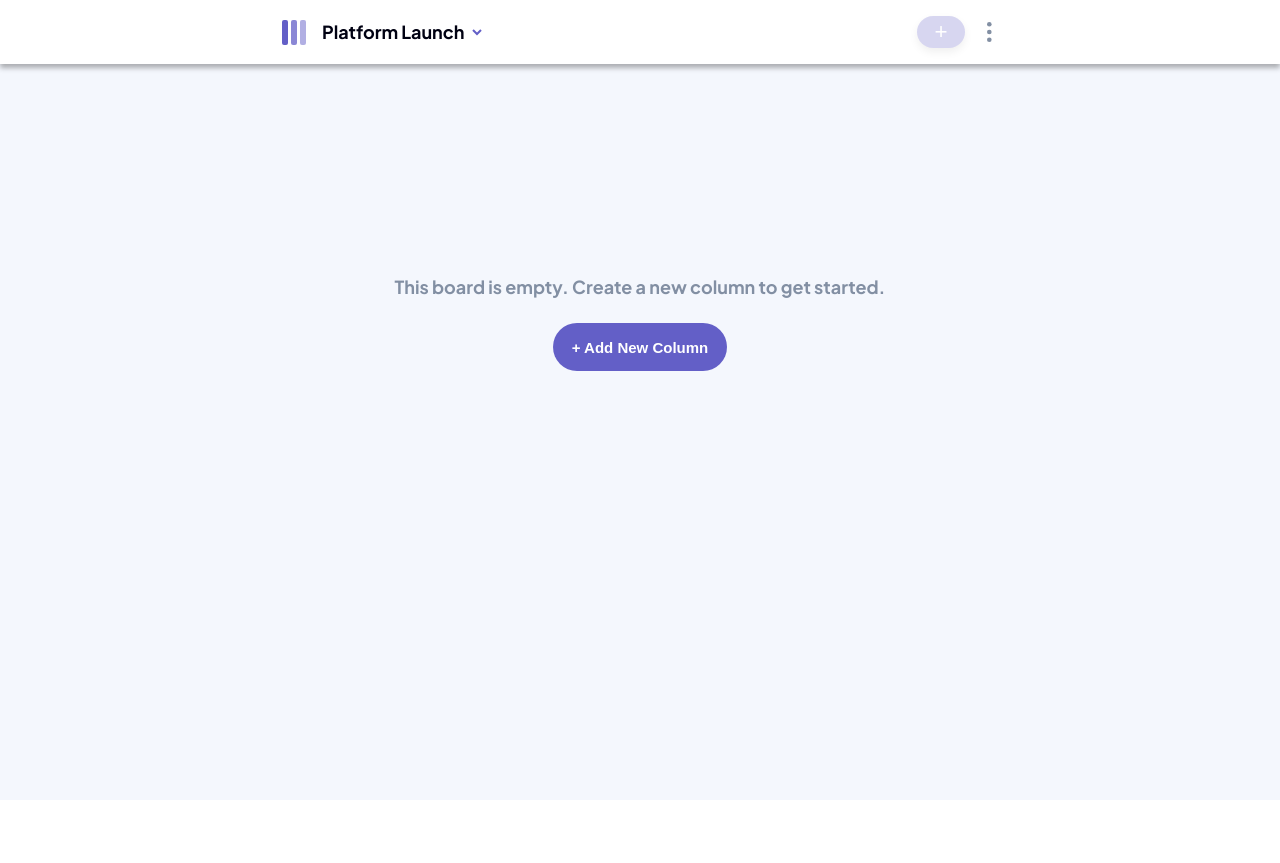
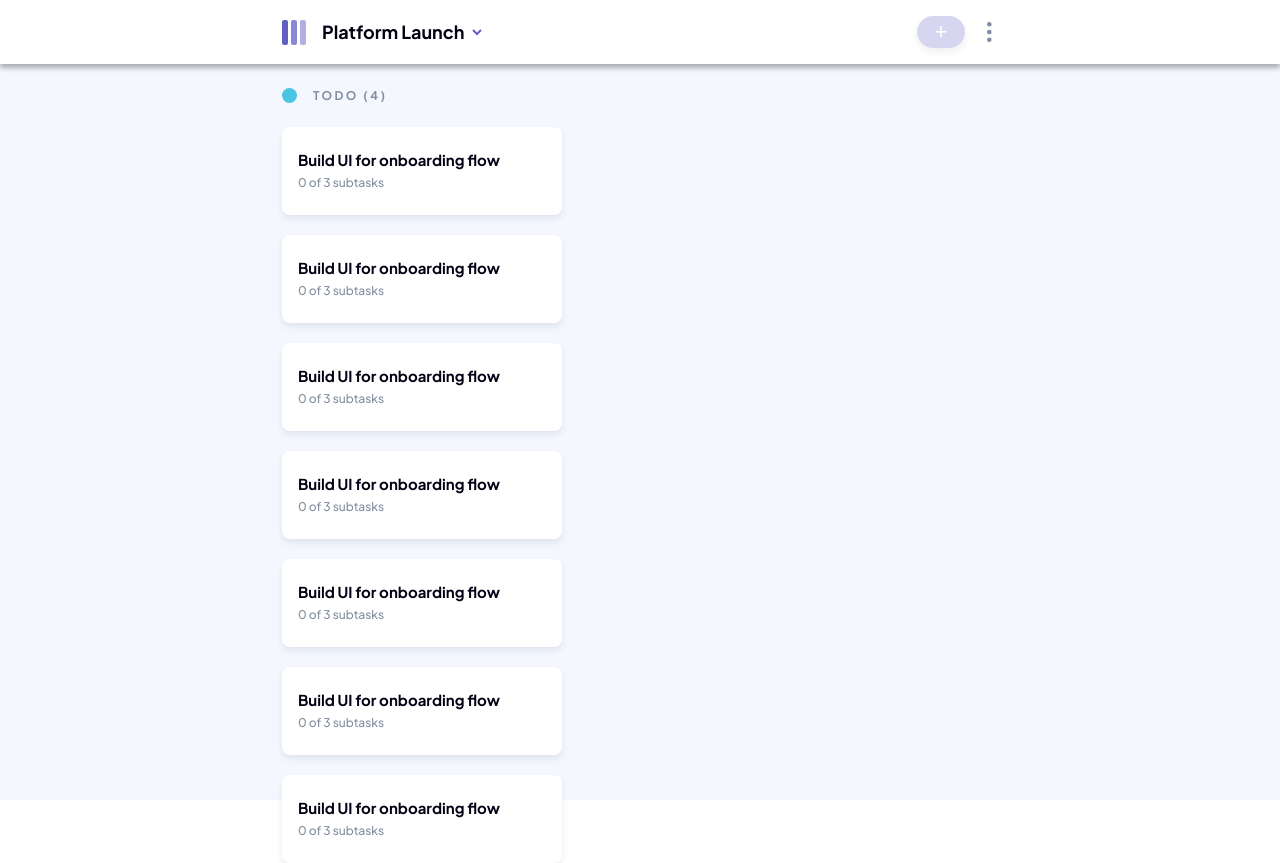
Before and after one commit to BasilGaudion/Kanban-task-manager, a React app: page / in a window 1280 px wide. Before the commit the page ends 800 px from the top, so only its background shows below. Built offline with nearby package versions, Linux system fonts and the light colour scheme.

Commit message:
feature/Add static column with static task on the current board

```diff
--- /dev/null
+++ b/src/components/Column/index.tsx
@@ -0,0 +1,25 @@
+import React from 'react';
+import './styles.scss';
+import Task from '../Task';
+
+const Column = () => {
+  return (
+    <section className='column'>
+      <div className='column__title-group'>
+        <span className='column__color'></span>
+        <h3 className='column__title'>Todo (4)</h3>
+      </div>
+      <section className='column__tasks'>
+        <Task/>
+        <Task/>
+        <Task/>
+        <Task/>
+        <Task/>
+        <Task/>
+        <Task/>
+      </section>
+    </section>
+  );
+};
+
+export default Column;
--- /dev/null
+++ b/src/components/Column/styles.scss
@@ -0,0 +1,32 @@
+.column {
+    margin-top: 24px;
+
+    &__title-group {
+        display: flex;
+        gap: 16px;
+        margin-bottom: 24px;
+    }
+
+    &__color {
+        display: block;
+        width: 15px;
+        height: 15px;
+        background-color: #49C4E5;
+        border-radius: 50%;
+    }
+
+    &__title {
+        color: var(--medium-grey, #828FA3);
+        font-size: .75rem;
+        font-weight: 700;
+        line-height: normal;
+        letter-spacing: 2.4px;
+        text-transform: uppercase;
+    }
+
+    &__tasks {
+        display: flex;
+        flex-direction: column;
+        gap: 20px;
+    }
+}
--- a/src/components/Main/index.tsx
+++ b/src/components/Main/index.tsx
@@ -1,13 +1,24 @@
-import React from 'react';
+import React, { useState } from 'react';
 import './styles.scss';
+import Column from '../Column';
 
 const Main = () => {
+  const [haveColums, setHaveColums] = useState(true);
+
   return (
     <main className='main'>
-        <div className='main__container container'>
-        <h3 className='main__empty-board'>This board is empty. Create a new column to get started.</h3>
-        <button type='button' className='main__button-column'>+ Add New Column</button>
-        </div>
+        {haveColums
+
+          ?
+          <div className='main__container container'>
+            <Column/>
+          </div>
+          :
+          <div className='main__container--empty container'>
+            <h3 className='main__empty-board'>This board is empty. Create a new column to get started.</h3>
+            <button type='button' className='main__button-column'>+ Add New Column</button>
+          </div>
+        }
     </main>
   );
 };
--- a/src/components/Main/styles.scss
+++ b/src/components/Main/styles.scss
@@ -6,7 +6,7 @@
     display: flex;
     justify-content: center;
 
-    &__container {
+    &__container--empty {
         display: flex;
         flex-direction: column;
         align-items: center;
--- /dev/null
+++ b/src/components/Task/index.tsx
@@ -0,0 +1,15 @@
+import React from 'react';
+import './styles.scss';
+
+const Task = () => {
+  return (
+    <div className='task'>
+      <div className='task__container'>
+        <h2 className='task__title'>Build UI for onboarding flow</h2>
+        <h4 className='task__subtitle'>0 of 3 subtasks</h4>
+      </div>
+    </div>
+  );
+};
+
+export default Task;
--- /dev/null
+++ b/src/components/Task/styles.scss
@@ -0,0 +1,26 @@
+.task {
+    width: 280px;
+    height: 88px;
+    border-radius: 8px;
+    box-shadow: 0px 4px 6px 0px rgba(54, 78, 126, 0.10);
+    background: var(--white, #FFF);
+
+    &__container {
+        padding: 23px 16px;
+        display: flex;
+        flex-direction: column;
+        gap: 8px;
+    }
+
+    &__title {
+        color: var(--black, #000112);
+        font-size: .9375rem;
+        font-weight: 700;
+        line-height: normal;
+    }
+
+    &__subtitle {
+        color: var(--medium-grey, #828FA3);
+        font-size: .75rem;
+    }
+}
```
